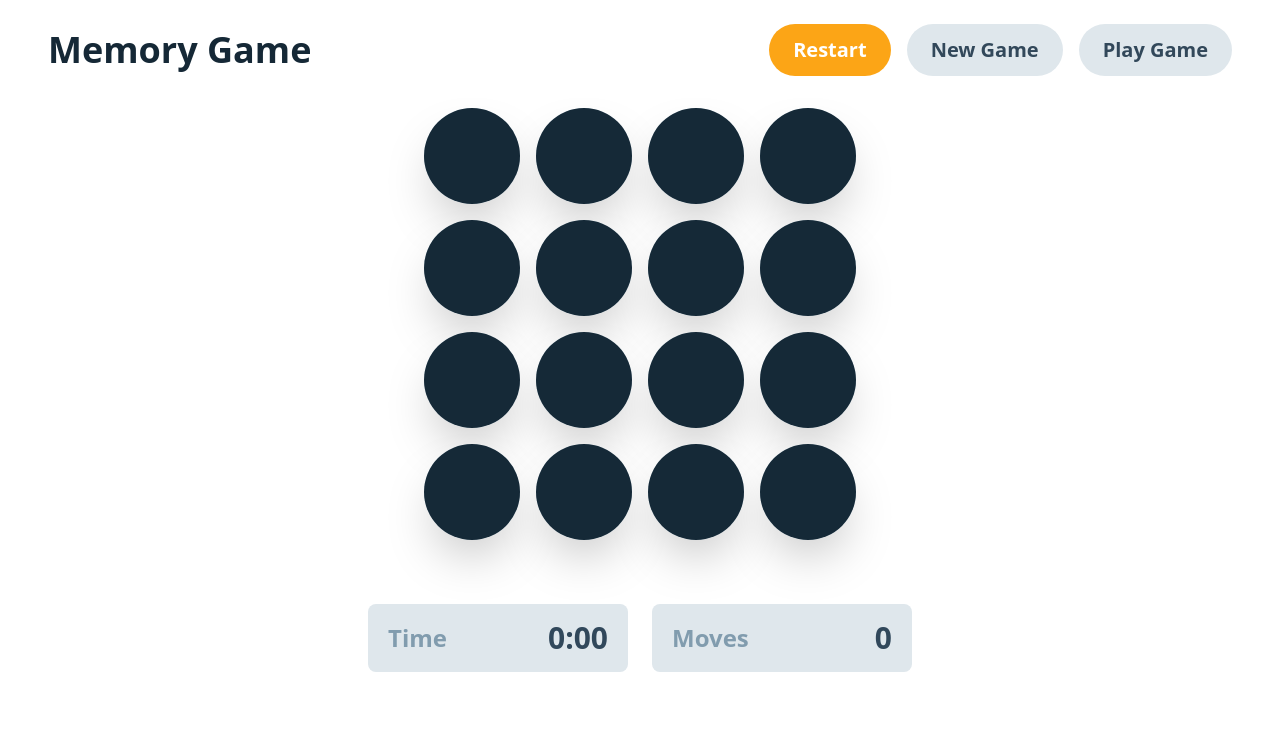
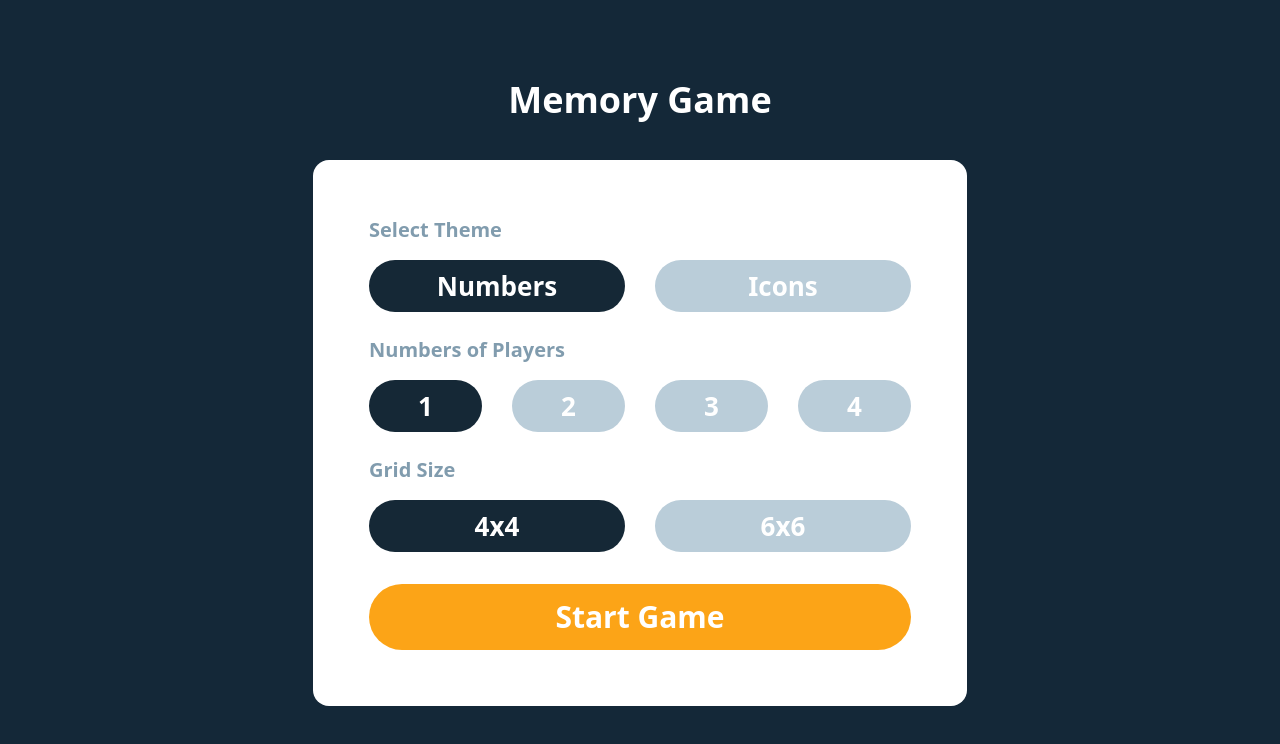
Before and after one commit to ManikantaPotnuru9176/memory-game, a Next.js app: page / in a window 1280 px wide. Shown: the top 744 px of the page. Built offline with nearby package versions, Linux system fonts and the light colour scheme.

Commit message:
optimized the game setup

```diff
--- a/src/components/Main.js
+++ b/src/components/Main.js
@@ -6,44 +6,44 @@ import GameEnd from "@/components/gameEnd/GameEnd";
 import { useEffect, useState } from "react";
 
 const Main = () => {
-  const [newGame, setNewGame] = useState(false);
+  const [settings, setSettings] = useState({
+    status: true,
+    selectedTheme: "Numbers",
+    selectedPlayers: 1,
+    selectedGridSize: "4x4",
+  });
 
-  const [selectedTheme, setSelectedTheme] = useState("Numbers");
-  const [selectedPlayers, setSelectedPlayers] = useState(1);
-  const [selectedGridSize, setSelectedGridSize] = useState("4x4");
+  const [gameStatus, setGameStatus] = useState({
+    isTimerRunning: false,
+    moves: 0,
+    time: 0,
+  });
 
-  const [isTimerRunning, setIsTimerRunning] = useState(false);
+  const [grid, setGrid] = useState({
+    gridValues: [],
+    flippedValues: [],
+    flippedCount: 0,
+  });
 
-  const [moves, setMoves] = useState(0);
-  const [time, setTime] = useState(0);
-
-  const [gridValues, setGridValues] = useState([]);
-  const [flippedValues, setFlippedValues] = useState([]);
-  const [flippedCount, setFlippedCount] = useState(0);
-  const [gridSize, setGridSize] = useState(4);
-
-  const [currPlayer, setCurrPlayer] = useState(1);
-  const [players, setPlayers] = useState(
-    Array.from({ length: selectedPlayers }, (_, index) => ({
+  const [playersData, setPlayersData] = useState({
+    currPlayer: 1,
+    players: Array.from({ length: settings.selectedPlayers }, (_, index) => ({
       id: index + 1,
       score: 0,
-    }))
-  );
+    })),
+  });
 
   const [totalScore, setTotalScore] = useState(0);
 
   useEffect(() => {
-    setGridSize(selectedGridSize === "4x4" ? 4 : 6);
-  }, [selectedGridSize]);
-
-  useEffect(() => {
-    setPlayers(
-      Array.from({ length: selectedPlayers }, (_, index) => ({
+    setPlayersData((prev) => ({
+      ...prev,
+      players: Array.from({ length: settings.selectedPlayers }, (_, index) => ({
         id: index + 1,
         score: 0,
-      }))
-    );
-  }, [selectedPlayers]);
+      })),
+    }));
+  }, [settings.selectedPlayers]);
 
   const shuffleGridValues = () => {
     const pairs = Array.from(
@@ -63,80 +63,13 @@ const Main = () => {
 
   return (
     <>
-      {!newGame ? (
-        <>
-          <Navbar
-            setNewGame={setNewGame}
-            selectedPlayers={selectedPlayers}
-            setIsTimerRunning={setIsTimerRunning}
-            isTimerRunning={isTimerRunning}
-            setMoves={setMoves}
-            setTime={setTime}
-            setFlippedValues={setFlippedValues}
-            setFlippedCount={setFlippedCount}
-            shuffleGridValues={shuffleGridValues}
-            setPlayers={setPlayers}
-          />
-          <div className="lg:container mx-auto px-4">
-            <Grid
-              gridSize={gridSize}
-              selectedGridSize={selectedGridSize}
-              setIsTimerRunning={setIsTimerRunning}
-              setMoves={setMoves}
-              gridValues={gridValues}
-              setGridValues={setGridValues}
-              flippedValues={flippedValues}
-              setFlippedValues={setFlippedValues}
-              flippedCount={flippedCount}
-              setFlippedCount={setFlippedCount}
-              shuffleGridValues={shuffleGridValues}
-              currPlayer={currPlayer}
-              setCurrPlayer={setCurrPlayer}
-              selectedPlayers={selectedPlayers}
-              setPlayers={setPlayers}
-              setTotalScore={setTotalScore}
-            />
+      <NewGame settings={settings} setSettings={setSettings} />
+      {/* <Navbar />
+      <div className="lg:container mx-auto px-4">
+            <Grid />
           </div>
-          <Footer
-            isTimerRunning={isTimerRunning}
-            selectedPlayers={selectedPlayers}
-            moves={moves}
-            time={time}
-            setTime={setTime}
-            currPlayer={currPlayer}
-            players={players}
-          />
-          {totalScore * 2 === gridSize * gridSize && (
-            <GameEnd
-              setNewGame={setNewGame}
-              selectedPlayers={selectedPlayers}
-              time={time}
-              moves={moves}
-              players={players}
-              setIsTimerRunning={setIsTimerRunning}
-              shuffleGridValues={shuffleGridValues}
-              setTime={setTime}
-              setMoves={setMoves}
-              setFlippedCount={setFlippedCount}
-              setFlippedValues={setFlippedValues}
-              setTotalScore={setTotalScore}
-              setPlayers={setPlayers}
-            />
-          )}
-        </>
-      ) : (
-        <NewGame
-          setNewGame={setNewGame}
-          selectedTheme={selectedTheme}
-          setSelectedTheme={setSelectedTheme}
-          selectedPlayers={selectedPlayers}
-          setSelectedPlayers={setSelectedPlayers}
-          selectedGridSize={selectedGridSize}
-          setSelectedGridSize={setSelectedGridSize}
-          setMoves={setMoves}
-          setTime={setTime}
-        />
-      )}
+          <Footer />
+          {totalScore * 2 === gridSize * gridSize && <GameEnd />} */}
     </>
   );
 };
--- /dev/null
+++ b/src/components/gameSetup/FormField.js
@@ -0,0 +1,37 @@
+import React, { Fragment } from "react";
+
+const FormField = ({ legend, options, selectedValue, onChange }) => {
+  return (
+    <fieldset className="flex flex-col">
+      <legend className="text-[#819cae] text-lg md:text-xl font-bold">
+        {legend}
+      </legend>
+      <div className="pt-3 md:pt-4 flex gap-3 md:gap-[1.875rem] md:text-[1.625rem]">
+        {options.map((option) => (
+          <Fragment key={option}>
+            <input
+              className="sr-only"
+              type="radio"
+              name={`mg-${option}`}
+              id={`mg-${option}`}
+              checked={selectedValue === option}
+              onChange={() => onChange(option)}
+            />
+            <label
+              className={`basis-full select-none font-bold cursor-pointer text-white rounded-full text-center leading-[2.5] md:leading-[2] ring-transparent ring-0 ring-offset-2 ${
+                selectedValue === option
+                  ? "bg-[#152836]"
+                  : "bg-[#bacdd9] hover:bg-[#6393b6]"
+              }`}
+              htmlFor={`mg-${option}`}
+            >
+              {option}
+            </label>
+          </Fragment>
+        ))}
+      </div>
+    </fieldset>
+  );
+};
+
+export default FormField;
--- a/src/components/gameSetup/NewGame.js
+++ b/src/components/gameSetup/NewGame.js
@@ -1,17 +1,7 @@
 import React, { useEffect, useState } from "react";
-import Option from "./Option";
+import FormField from "./FormField";
 
-const NewGame = ({
-  setNewGame,
-  selectedTheme,
-  setSelectedTheme,
-  selectedPlayers,
-  setSelectedPlayers,
-  selectedGridSize,
-  setSelectedGridSize,
-  setMoves,
-  setTime,
-}) => {
+const NewGame = ({ settings, setSettings }) => {
   const [isVisible, setIsVisible] = useState(false);
 
   useEffect(() => {
@@ -20,34 +10,16 @@ const NewGame = ({
     }, 100);
   }, []);
 
-  const handleThemeChange = (theme) => {
-    setSelectedTheme(theme);
+  const handleOptionChange = (key, value) => {
+    setSettings((prev) => ({ ...prev, [key]: value }));
+    console.log(settings);
   };
 
-  const handlePlayersChange = (players) => {
-    setSelectedPlayers(players);
+  const options = {
+    themeOptions: ["Numbers", "Icons"],
+    playerOptions: [1, 2, 3, 4],
+    gridSizeOptions: ["4x4", "6x6"],
   };
-
-  const handleGridSizeChange = (size) => {
-    setSelectedGridSize(size);
-  };
-
-  const themeOptions = ["Numbers", "Icons"];
-
-  const playerOptions = [1, 2, 3, 4];
-
-  const gridSizeOptions = ["4x4", "6x6"];
-
-  const renderOptions = (options, selectedValue, onChange) =>
-    options.map((option) => (
-      <Option
-        key={option}
-        options={options}
-        option={option}
-        selectedValue={selectedValue}
-        onChange={onChange}
-      />
-    ));
 
   return (
     <div
@@ -66,52 +38,30 @@ const NewGame = ({
         </h1>
         <div className="bg-white p-6 md:p-14 rounded-lg md:rounded-xl lg:rounded-2xl max-w-[40.875rem] mx-auto">
           <form className="flex flex-col gap-6">
-            <div tabIndex="0" className="absolute" aria-hidden="true"></div>
-            <fieldset className="flex flex-col">
-              <legend className="text-[#819cae] text-lg md:text-xl font-bold">
-                Select Theme
-              </legend>
-              <div className="pt-3 md:pt-4 flex gap-3 md:gap-[1.875rem] md:text-[1.625rem]">
-                {renderOptions(themeOptions, selectedTheme, handleThemeChange)}
-              </div>
-            </fieldset>
-            <fieldset className="flex flex-col">
-              <legend className="text-[#819cae] text-lg md:text-xl font-bold">
-                Numbers of Players
-              </legend>
-              <div className="pt-3 md:pt-4 flex gap-3 md:gap-[1.875rem] md:text-[1.625rem]">
-                {renderOptions(
-                  playerOptions,
-                  selectedPlayers,
-                  handlePlayersChange
-                )}
-              </div>
-            </fieldset>
-            <fieldset className="flex flex-col">
-              <legend className="text-[#819cae] text-lg md:text-xl font-bold">
-                Grid Size
-              </legend>
-              <div className="pt-3 md:pt-4 flex gap-3 md:gap-[1.875rem] md:text-[1.625rem]">
-                {renderOptions(
-                  gridSizeOptions,
-                  selectedGridSize,
-                  handleGridSizeChange
-                )}
-              </div>
-            </fieldset>
+            <FormField
+              legend="Select Theme"
+              options={options.themeOptions}
+              selectedValue={settings.selectedTheme}
+              onChange={(theme) => handleOptionChange("selectedTheme", theme)}
+            />
+            <FormField
+              legend="Numbers of Players"
+              options={options.playerOptions}
+              selectedValue={settings.selectedPlayers}
+              onChange={(players) =>
+                handleOptionChange("selectedPlayers", players)
+              }
+            />
+            <FormField
+              legend="Grid Size"
+              options={options.gridSizeOptions}
+              selectedValue={settings.selectedGridSize}
+              onChange={(size) => handleOptionChange("selectedGridSize", size)}
+            />
             <div className="pt-2">
-              <button
-                className="w-full text-4.125 md:text-3xl font-extrabold bg-[#fca417] hover:bg-[#fcba4f] focus-visible:bg-yellow-900 text-white leading-[2.7] md:leading-[2.187] rounded-full"
-                onClick={(e) => {
-                  e.preventDefault();
-                  setNewGame(false);
-                  setMoves(0);
-                  setTime(0);
-                }}
-              >
+              <button className="w-full text-4.125 md:text-3xl font-extrabold bg-[#fca417] hover:bg-[#fcba4f] focus-visible:bg-yellow-900 text-white leading-[2.7] md:leading-[2.187] rounded-full">
                 Start Game
               </button>
-              <div tabIndex="0" className="absolute" aria-hidden="true"></div>
             </div>
           </form>
         </div>
--- a/src/components/gameSetup/Option.js
+++ /dev/null
@@ -1,28 +0,0 @@
-import React from "react";
-
-const Option = ({ options, option, selectedValue, onChange }) => {
-  return (
-    <React.Fragment>
-      <input
-        className="sr-only"
-        type="radio"
-        name={`mg-${options[0]}-${option}`}
-        id={`mg-${options[0]}-${option}`}
-        checked={selectedValue === option}
-        onChange={() => onChange(option)}
-      />
-      <label
-        className={`basis-full select-none font-bold cursor-pointer text-white rounded-full text-center leading-[2.5] md:leading-[2] ring-transparent ring-0 ring-offset-2 ${
-          selectedValue === option
-            ? "bg-[#152836]"
-            : "bg-[#bacdd9] hover:bg-[#6393b6]"
-        }`}
-        htmlFor={`mg-${options[0]}-${option}`}
-      >
-        {option}
-      </label>
-    </React.Fragment>
-  );
-};
-
-export default Option;
```
Also changed, not shown: src/components/gameSetup/Card.js (deleted).
